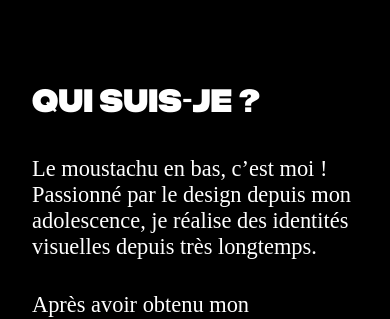
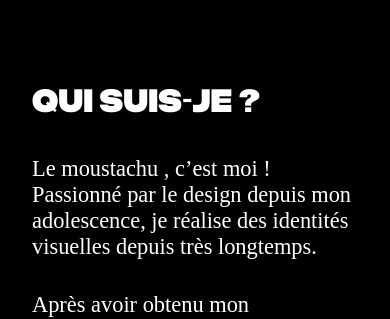
Before and after one commit to Wujutsu/selimovic_portfolio, a React (Create React App) app: page / in a window 390 px wide. Shown: the part 780-1099 px from the top of the page. Built offline with nearby package versions, Linux system fonts and the light colour scheme.

Commit message:
tentative responsive

```diff
--- a/src/container/Portfolio/Portfolio.jsx
+++ b/src/container/Portfolio/Portfolio.jsx
@@ -21,7 +21,7 @@ const Portfolio = () => {
 
   function updateSizeWidthWindows() {
     setWidthWindows(document.documentElement.clientWidth + 17);
-    widthWindows > 600 ? setValThreshold(0.4) : setValThreshold(0);
+    widthWindows > 600 ? setValThreshold(0.4) : setValThreshold(0.8);
   }
 
   useEffect(() => {
--- a/src/container/Selimovic/Selimovic.jsx
+++ b/src/container/Selimovic/Selimovic.jsx
@@ -21,7 +21,7 @@ const Selimovic = () => {
 
   function updateSizeWidthWindows() {
     setWidthWindows(document.documentElement.clientWidth + 17);
-    widthWindows > 600 ? setValThreshold(0.6) : setValThreshold(0.5);
+    widthWindows > 600 ? setValThreshold(0.6) : setValThreshold(0.4);
   }
 
   useEffect(() => {
@@ -80,8 +80,8 @@ const Selimovic = () => {
         <article>
           <div className="head-text">Qui suis-je ?</div>
           <p>
-            Le moustachu {widthWindows > 1000 ? `à ta droite` : `en bas`}, c’est moi ! Passionné par le design depuis
-            mon adolescence, je réalise des identités visuelles depuis très longtemps.
+            Le moustachu {widthWindows > 1000 ? `à ta droite` : ``}, c’est moi ! Passionné par le design depuis mon
+            adolescence, je réalise des identités visuelles depuis très longtemps.
           </p>
 
           <p>
--- a/src/container/Selimovic/Selimovic.scss
+++ b/src/container/Selimovic/Selimovic.scss
@@ -30,4 +30,10 @@
       justify-content: center;
     }
   }
+
+  @media screen and (max-width: 600px) {
+    img {
+      display: none;
+    }
+  }
 }
```
